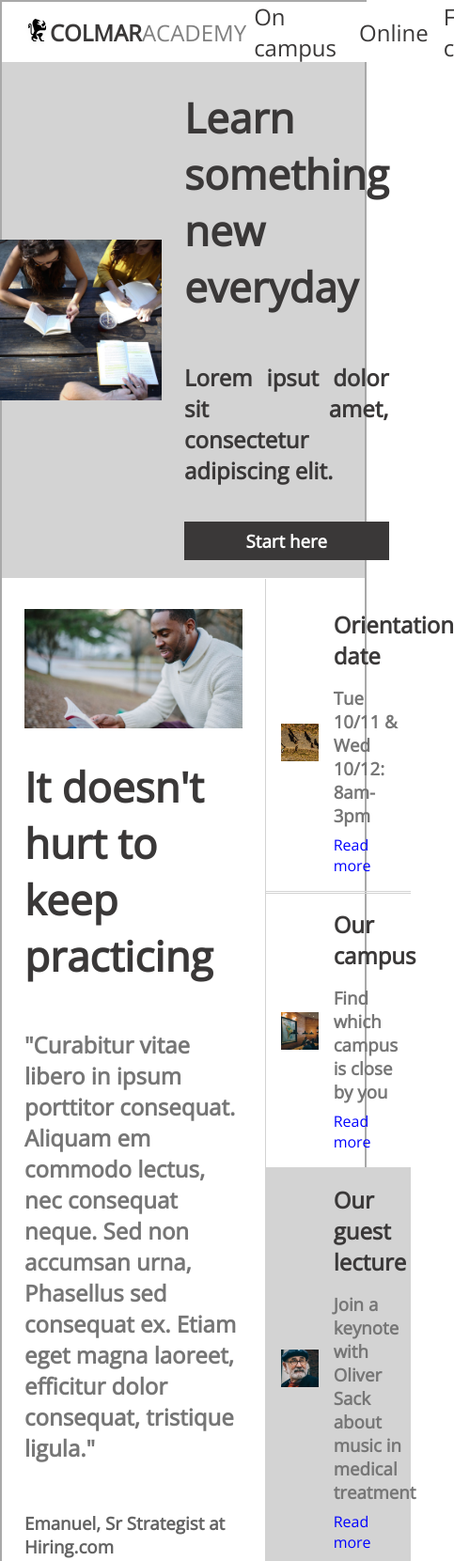
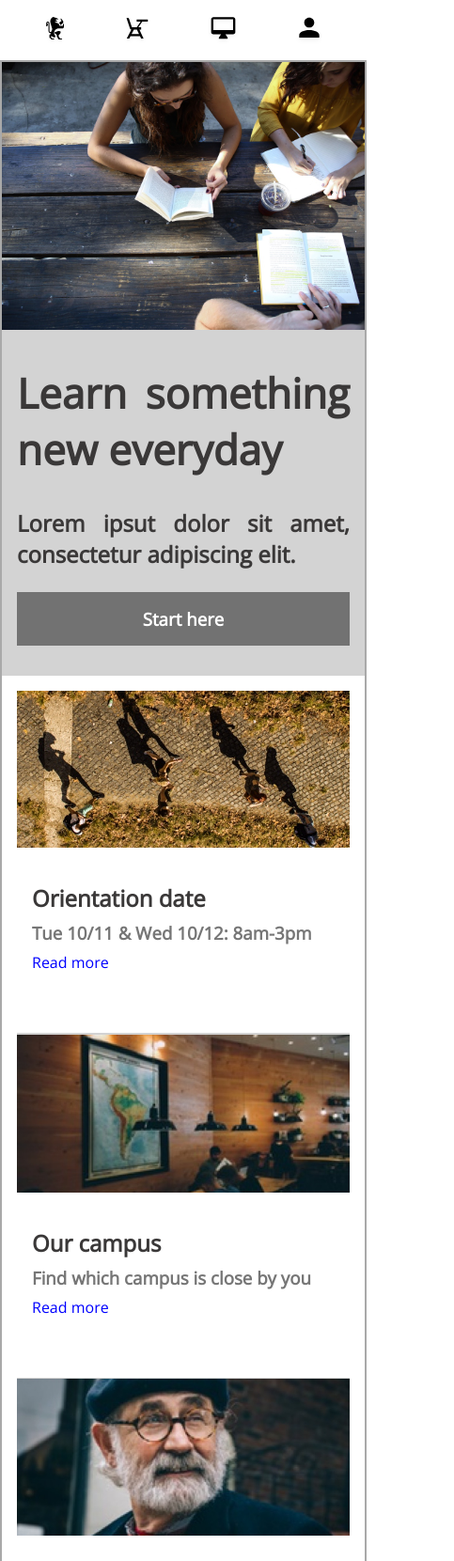
Before and after one commit to kekan94/ColmarCapstoneAssets, a plain HTML site: page index.html in a window 390 px wide. Shown: the top 1661 px of the page at 94% size, 483 px wide, since content can reach past the window. Drawn offline with nearby package versions, Linux system fonts and the light colour scheme.

Commit message:
Optimize mobile

```diff
--- a/index.html
+++ b/index.html
@@ -4,10 +4,17 @@
         <link href="./resources/style.css" rel="stylesheet">
         <link href="https://fonts.googleapis.com/css2?family=Open+Sans&display=swap" rel="stylesheet">
         <link rel="icon" href="./resources/images/favicon.ico" type="image/x-icon">
+        <meta name="viewport" content="width=device-width, initial-scale=1">
         <title>Colmar Capstone</title>
     </head>
     <body>
         <header>
+            <div class="mobile-header">
+                <img src="./resources/images/ic-logo.svg">
+                <img src="./resources/images/ic-on-campus.svg">
+                <img src="./resources/images/ic-online.svg">
+                <img src="./resources/images/ic-login.svg">
+            </div>
             <div class="child">
                 <img src="./resources/images/ic-logo.svg">
                 <h2>COLMAR<span>ACADEMY</span></h2>
@@ -19,7 +26,7 @@
                 <span>Sign in</span>
             </div>
         </header>
-        <main>
+        <div id="main">
             <div id="banner">
                 <img src="./resources/images/banner.jpg">
                 <div class="banner-information">
@@ -37,7 +44,12 @@
                 </div>
                 <div class="side">
                         <div class="side1">
-                            <img src="./resources/images/information-orientation.jpg">
+                            <div class="desktop-information">
+                                <img src="./resources/images/information-orientation.jpg">
+                            </div>
+                            <div class="mobile-information">
+                                <img src="./resources/images/information-orientation-mobile.jpg">
+                            </div>
                             <div class="side2">
                                 <h2>Orientation date</h2>
                                 <h3>Tue 10/11 & Wed 10/12: 8am-3pm</h3>
@@ -45,7 +57,12 @@
                             </div>
                         </div>
                         <div class="side1">
-                            <img src="./resources/images/information-campus.jpg">
+                            <div class="desktop-information">
+                                <img src="./resources/images/information-campus.jpg">
+                            </div>
+                            <div class="mobile-information">
+                                <img src="./resources/images/information-campus-mobile.jpg">
+                            </div>
                             <div class="side2">
                                 <h2>Our campus</h2>
                                 <h3>Find which campus is close by you</h3>
@@ -53,7 +70,12 @@
                             </div>
                        </div>
                        <div class="side1">
-                            <img src="./resources/images/information-guest-lecture.jpg">
+                            <div class="desktop-information">
+                                <img src="./resources/images/information-guest-lecture.jpg">
+                            </div>
+                            <div class="mobile-information">
+                                <img src="./resources/images/information-guest-lecture-mobile.jpg">
+                            </div>
                             <div class="side2">
                                 <h2>Our guest lecture</h2>
                                 <h3>Join a keynote with Oliver Sack about music in medical treatment</h3>
@@ -130,7 +152,7 @@
                     </div>
                 </div>
             </div>
-        </main>
+        </div>
         <footer>
             <h4>&copy 2016 Colmar Academy. All rights reserved</h4>
             <h4><span>Terms</span><span>Privacy</span></h4>
--- a/resources/style.css
+++ b/resources/style.css
@@ -2,7 +2,6 @@ html {
     font-size: 16px;
     font-weight: normal;
     font-family: 'Open Sans', sans-serif;
-    border: 2px solid darkgray;
 }
 
 body {
@@ -11,6 +10,12 @@ body {
 
 h1 {
     font-size: 2.75rem;
+}
+
+/*Desktop*/
+
+.mobile-header, .mobile-information {
+    display: none;
 }
 
 /*Header*/
@@ -58,10 +63,11 @@ header {
 
 /*Main*/
 
-main {
+#main {
     position: relative;
     top: 4rem;
     padding-bottom: 5.35rem;
+    border: 2px solid darkgray;
 }
 
 /*Banner*/
@@ -188,10 +194,15 @@ main {
     background-color: lightgray;
 }
 
-#information .side1 img, .thesis .side1 img {
+#information .side1 .desktop-information, .thesis .side1 img {
     width: 35%;
     height: auto;
     margin-right: 1rem;
+}
+
+.desktop-information img {
+    width: 100%;
+    height: auto;
 }
 
 #information .side1 .side2 {
@@ -277,3 +288,203 @@ span:first-child {
 h4 {
     margin: 0;
 }
+
+/*Mobile*/
+
+@media only screen and (max-width: 800px) {
+    .child, #information .main, .thesis .side, .thesis h1, .thesis h2, .desktop-information, .learn img, .learn h3, footer span {
+        display: none;
+    }
+
+    body {
+        display: block;
+    }
+
+    .child {
+        display: none;
+    }
+
+    .mobile-header {
+        width: 100%;
+        display: inline-flex;
+        justify-content: space-around;
+        height: 4rem;
+        box-sizing: border-box;
+        align-items: center;
+        background-color: white;
+        position: fixed;
+        z-index: 10;
+        padding: 1rem;
+        right: 0;
+    }
+
+    .mobile-header img {
+        height: 2rem;
+        width: auto;
+    }
+
+    #main {
+        padding-bottom: 4.5rem;
+    }
+
+    /*Banner*/
+
+    #banner {
+        background-color: lightgray;
+        display: block;
+    }
+
+    #banner img {
+        width: 100%;
+        height: auto;
+        margin: 0 0 2rem 0;
+    }
+
+    .banner-information {
+        padding: 0 1rem 2rem 1rem;
+        display: block;
+        margin: 0;
+    }
+
+    .banner-information h3 {
+        padding: 0;
+        background-color: rgb(114, 114, 114);
+        color: white;
+        text-align: center;
+    }
+
+    .banner-information h1, .banner-information h2 {
+        text-align: justify;
+        color: rgb(58, 56, 56);
+    }
+
+    .banner-information h1 {
+        margin: 0 0 2rem 0;
+    }
+
+    .banner-information h2 {
+        margin: 0 0 1.5rem 0;
+    }
+
+    .banner-information h3 {
+        margin: 0;
+        padding: 1rem 0;
+    }
+
+    /*Learn + Thesis*/
+
+    #information .side, .thesis .main {
+        width: 100%;
+        display: block;
+        color:rgb(118, 118, 118);
+    }
+
+    #thesis {
+        border: none;
+    }
+
+    #thesis h1 {
+        padding: 0;
+        margin: 2rem 0 1rem 0;
+    }
+
+    .thesis .main {
+        padding: 0;
+    }
+
+    .thesis .main video {
+        width: 100%;
+        height: auto;
+    }
+
+    #information .side {
+        margin: 0;
+        border: none;
+        padding: 1rem 1rem 0 1rem;
+    }
+
+    #information .side1 {
+        display: block;
+        padding: 0 0 4rem 0;
+        margin: 0;
+    }
+
+    #information .side1:last-child {
+        background-color: white;
+        padding-bottom: 2rem;
+    }
+
+    .thesis .side1:first-child {
+        background-color: lightgray;
+    }
+
+    #information .side1 .mobile-information, .thesis .side1 img {
+        display: block;
+        width: 100%;
+        height: auto;
+        margin: 0;
+    }
+
+    .mobile-information img {
+        width: 100%;
+        height: auto;
+    }
+
+    #information .side1 .side2 {
+        display: block;
+        width: 100%;
+    }
+
+    #information .side1 .side2 h2, .thesis .side1 .side2 h2 {
+        font-weight: bold;
+        margin: 2rem 1rem 0.5rem 1rem;
+        color: rgb(58, 56, 56);
+    }
+
+    #information .side1 .side2 h3, .thesis .side1 .side2 h2 {
+        margin: 0.5rem 1rem;
+    }
+
+    #information .side1 .side2 a  {
+        margin: 0 1rem;
+        color: blue;
+    }
+
+    /*Learn*/
+
+    #learn, .learn {
+        display: block;
+    }
+
+    #learn {
+        background-color: white;
+    }
+
+    #learn h1 {
+        padding: 2rem 0 0 0;
+    }
+
+    #learn h2 {
+        background-color: lightgray;
+        text-align: center;
+        padding: 1rem 1rem 1.5rem 1rem;
+        margin: 0 0 0.5rem 0;
+    }
+
+    .learn {
+        padding: 1rem 1rem 1.5rem 1rem;
+        border-bottom: 1px solid lightgray;
+    }
+
+    .area {
+        width: 100%;
+        margin: 0;
+    }
+
+    /*Footer*/
+
+    footer {
+        padding: 2.5rem 1rem 1rem 1rem;
+        bottom: 1rem;
+    }
+}
```
